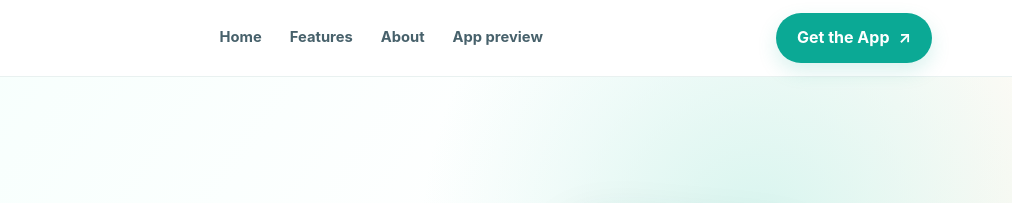
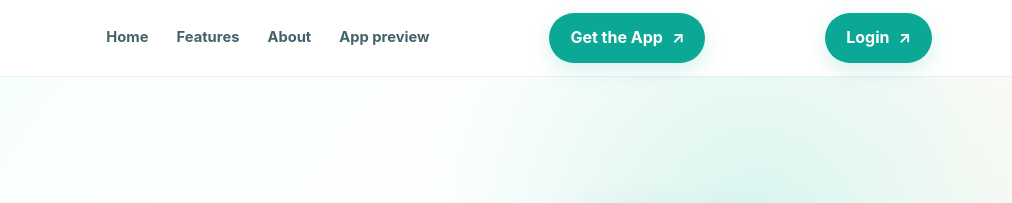
Before and after one commit to PiscisAusss/AMSP, a plain HTML site: page index.html in a window 1280 px wide. Shown: the top 203 px of the page, 268-1280 px from the left. Drawn offline with Linux system fonts and the light colour scheme.

Commit message:
added Login button

```diff
--- a/index.html
+++ b/index.html
@@ -15,6 +15,7 @@
         <a href="#home">Home</a><a href="#features">Features</a><a href="#about">About</a><a href="#screenshots">App preview</a>
       </nav>
       <a class="btn" href="#download">Get the App <span aria-hidden="true">↗</span></a>
+      <a class="btn" href="#login">Login <span aria-hidden="true">↗</span></a>
       <button class="menu-toggle" id="menuToggle" aria-label="Toggle navigation" aria-expanded="false">☰</button>
     </div>
   </header>
```
